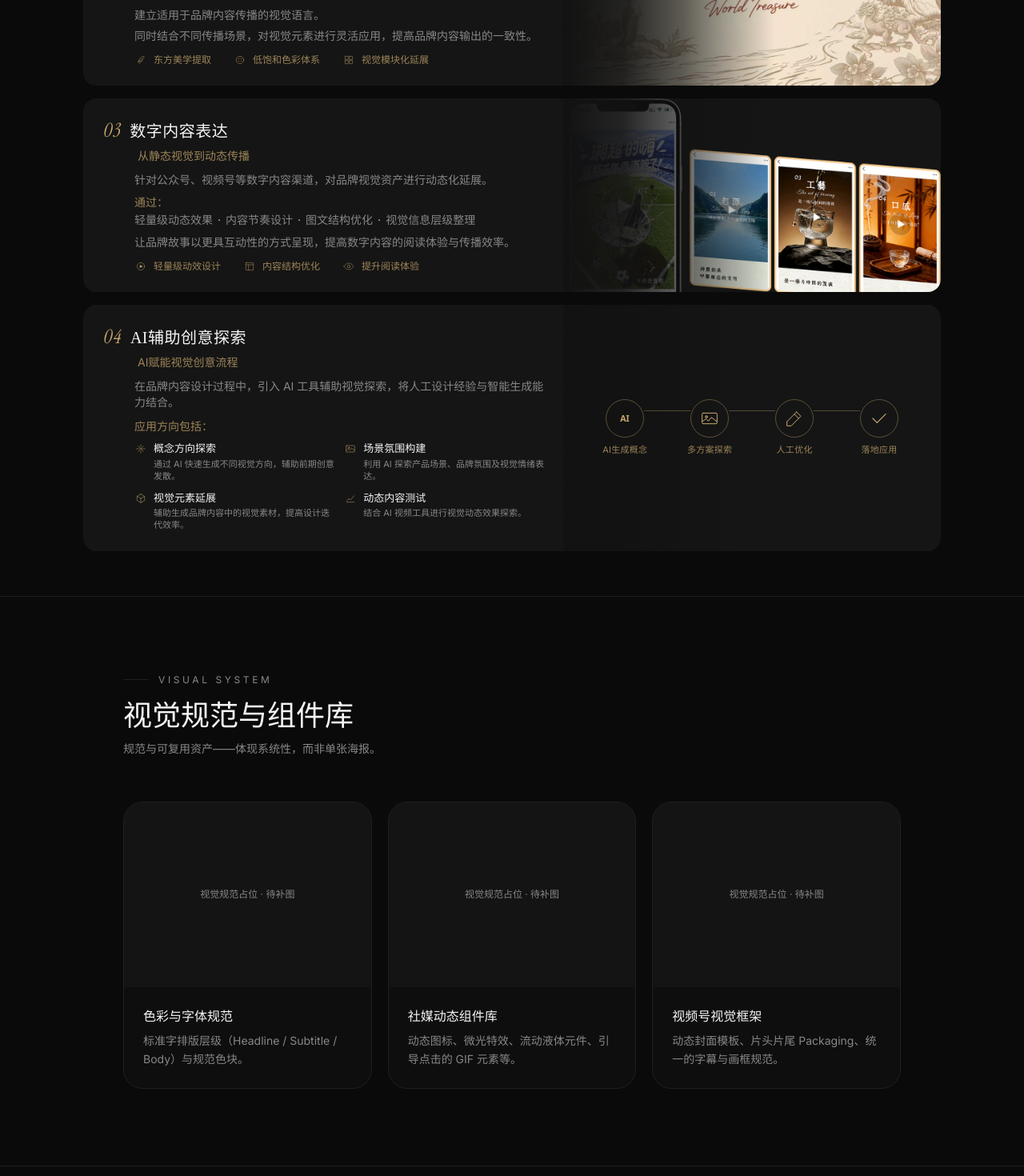
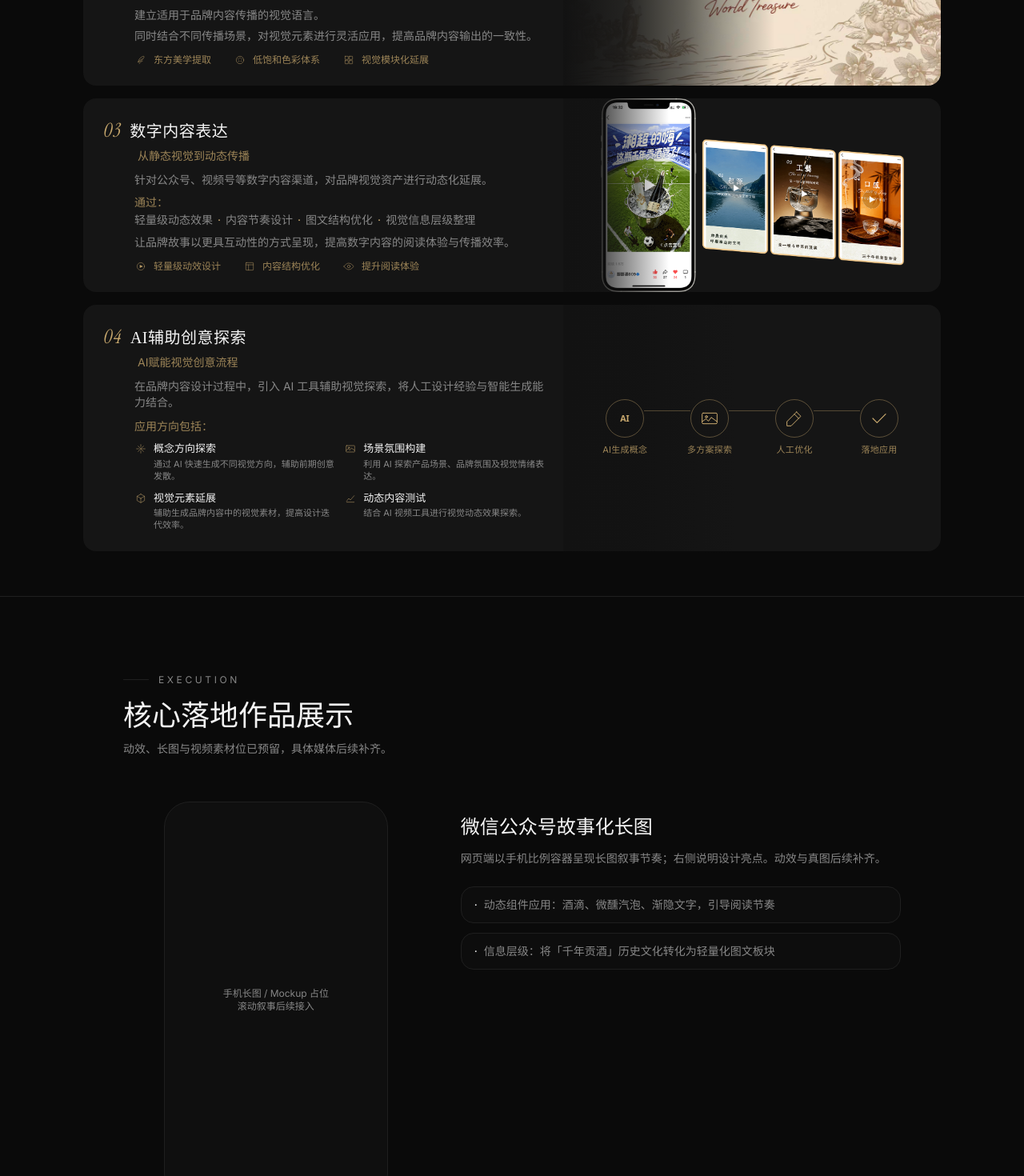
Before and after one commit to Liuxin1024/youyou2, a React (Vite) app: page /work/ling-ling-jiu in a window 1280 px wide. Shown: the part 2100-3570 px from the top of the page at 80% size. Built offline with nearby package versions, Linux system fonts and the light colour scheme.

Commit message:
Refactor CaseStrategy component to support flexible media display with new fit options. Remove obsolete CaseSystem component and update related data structures in CaseStudy. Revise TODO.md to reflect the removal of CaseSystem and completion of visual guidelines.

```diff
--- a/src/components/case/CaseStrategy.tsx
+++ b/src/components/case/CaseStrategy.tsx
@@ -61,12 +61,16 @@ function MediaPlaceholder({ hint }: { hint?: string }) {
 function StepMedia({
   src,
   position = "center center",
+  fit = "cover",
   onOpen,
 }: {
   src: string;
   position?: string;
+  fit?: "cover" | "contain";
   onOpen: () => void;
 }) {
+  const isContain = fit === "contain";
+
   return (
     <button
       type="button"
@@ -77,14 +81,20 @@ function StepMedia({
       <img
         src={src}
         alt=""
-        className="absolute inset-0 h-full w-full object-cover"
+        className={`absolute inset-0 h-full w-full ${
+          isContain ? "object-contain" : "object-cover"
+        }`}
         style={{ objectPosition: position }}
       />
-      {/* 左→右渐变：与卡片灰底衔接 */}
+      {/* 左→右渐变：与卡片灰底衔接；contain 时稍弱，少挡内容 */}
       <div
         aria-hidden
         className="pointer-events-none absolute inset-0"
-        style={{ background: cardGradient }}
+        style={{
+          background: isContain
+            ? `linear-gradient(to right, ${cardBg} 0%, rgb(18 18 18 / 0.75) 10%, transparent 28%)`
+            : cardGradient,
+        }}
       />
     </button>
   );
@@ -310,6 +320,7 @@ export function CaseStrategy({ steps, summary, watermarkChar }: Props) {
                     <StepMedia
                       src={step.media}
                       position={step.mediaPosition}
+                      fit={step.mediaFit}
                       onOpen={() => setLightbox(step.media!)}
                     />
                   ) : step.workflow?.length ? (
--- a/src/components/case/CaseSystem.tsx
+++ /dev/null
@@ -1,57 +0,0 @@
-import type { CaseSystemItem } from "../../data/cases";
-
-type Props = {
-  items: CaseSystemItem[];
-};
-
-export function CaseSystem({ items }: Props) {
-  if (!items.length) return null;
-
-  return (
-    <section className="border-b border-stroke py-16 md:py-24">
-      <div className="mx-auto max-w-[1100px] px-6 md:px-10 lg:px-16">
-        <div className="mb-10 md:mb-14">
-          <div className="mb-4 flex items-center gap-3">
-            <span className="h-px w-8 bg-stroke" />
-            <span className="text-xs uppercase tracking-[0.3em] text-muted">
-              Visual System
-            </span>
-          </div>
-          <h2 className="text-3xl text-text-primary md:text-4xl">
-            视觉规范与组件库
-          </h2>
-          <p className="mt-3 max-w-xl text-sm text-muted">
-            规范与可复用资产——体现系统性，而非单张海报。
-          </p>
-        </div>
-
-        <div className="grid grid-cols-1 gap-5 md:grid-cols-3">
-          {items.map((item) => (
-            <div
-              key={item.title}
-              className="overflow-hidden rounded-3xl border border-stroke bg-surface/40"
-            >
-              <div className="flex aspect-[4/3] items-center justify-center bg-stroke/40 text-xs text-muted">
-                {item.image ? (
-                  <img
-                    src={item.image}
-                    alt=""
-                    className="h-full w-full object-cover"
-                  />
-                ) : (
-                  "视觉规范占位 · 待补图"
-                )}
-              </div>
-              <div className="p-6">
-                <h3 className="mb-2 text-base text-text-primary">
-                  {item.title}
-                </h3>
-                <p className="text-sm leading-relaxed text-muted">{item.body}</p>
-              </div>
-            </div>
-          ))}
-        </div>
-      </div>
-    </section>
-  );
-}
--- a/src/data/cases.ts
+++ b/src/data/cases.ts
@@ -51,15 +51,10 @@ export type CaseStrategyStep = {
   media?: string;
   /** object-position，如 center / 60% 40% */
   mediaPosition?: string;
+  /** cover 裁切铺满；contain 尽量完整展示（宽图推荐） */
+  mediaFit?: "cover" | "contain";
   /** 无 media 时的占位说明 */
   mediaHint?: string;
-};
-
-export type CaseSystemItem = {
-  title: string;
-  body: string;
-  /** 占位图，后续替换为本地资源 */
-  image?: string;
 };
 
 export type CaseShowcaseBlock = {
@@ -108,7 +103,6 @@ export type CaseStudy = {
   /** 策略屏导语 */
   strategySummary?: string;
   strategy: CaseStrategyStep[];
-  system: CaseSystemItem[];
   showcase: CaseShowcaseBlock[];
   takeaway: string;
   /** 列表卡片用 */
@@ -236,7 +230,8 @@ export const CASES: CaseStudy[] = [
           { label: "提升阅读体验", icon: "eye" },
         ],
         media: "/50955.PNG",
-        mediaPosition: "center top",
+        mediaPosition: "center center",
+        mediaFit: "contain",
       },
       {
         index: "04",
@@ -275,20 +270,6 @@ export const CASES: CaseStudy[] = [
         ],
       },
     ],
-    system: [
-      {
-        title: "色彩与字体规范",
-        body: "标准字排版层级（Headline / Subtitle / Body）与规范色块。",
-      },
-      {
-        title: "社媒动态组件库",
-        body: "动态图标、微光特效、流动液体元件、引导点击的 GIF 元素等。",
-      },
-      {
-        title: "视频号视觉框架",
-        body: "动态封面模板、片头片尾 Packaging、统一的字幕与画框规范。",
-      },
-    ],
     showcase: [
       {
         kind: "longform",
@@ -323,7 +304,6 @@ export const CASES: CaseStudy[] = [
     keywords: ["占位"],
     summary: "此案例详情页尚未搭建，仅作列表占位。",
     strategy: [],
-    system: [],
     showcase: [],
     takeaway: "",
     span: "md:col-span-5",
@@ -339,7 +319,6 @@ export const CASES: CaseStudy[] = [
     keywords: ["占位"],
     summary: "此案例详情页尚未搭建，仅作列表占位。",
     strategy: [],
-    system: [],
     showcase: [],
     takeaway: "",
     span: "md:col-span-5",
@@ -355,7 +334,6 @@ export const CASES: CaseStudy[] = [
     keywords: ["占位"],
     summary: "此案例详情页尚未搭建，仅作列表占位。",
     strategy: [],
-    system: [],
     showcase: [],
     takeaway: "",
     span: "md:col-span-7",
--- a/src/pages/CaseStudy.tsx
+++ b/src/pages/CaseStudy.tsx
@@ -7,7 +7,6 @@ import {
 } from "../data/cases";
 import { CaseHero } from "../components/case/CaseHero";
 import { CaseStrategy } from "../components/case/CaseStrategy";
-import { CaseSystem } from "../components/case/CaseSystem";
 import { CaseShowcase } from "../components/case/CaseShowcase";
 import { CaseTakeaway } from "../components/case/CaseTakeaway";
 import { CaseFooterNav } from "../components/case/CaseFooterNav";
@@ -36,7 +35,6 @@ export default function CaseStudyPage() {
         summary={study.strategySummary}
         watermarkChar={study.title}
       />
-      <CaseSystem items={study.system} />
       <CaseShowcase blocks={study.showcase} />
       <CaseTakeaway text={study.takeaway} />
       <CaseFooterNav prev={prev} next={next} />
```
Also changed, not shown: 1 other file (tests, documents, lock files or other folders).
